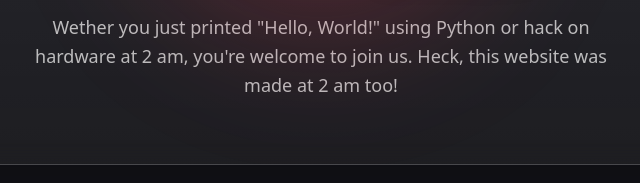
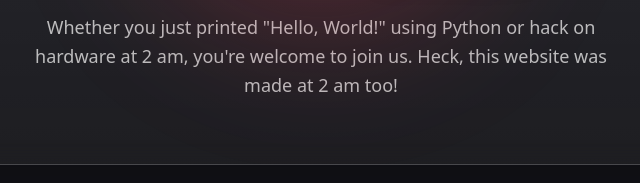
Before and after one commit to tanzeemrockz/slayerlabs, a website built with Vite: page index.html in a window 1280 px wide. Shown: the part 2301-2484 px from the top of the page, 319-959 px from the left. Built offline with nearby package versions, Linux system fonts and the light colour scheme; a web font is replaced by a local one.

Commit message:
fix typo

```diff
--- a/index.html
+++ b/index.html
@@ -206,7 +206,7 @@
                 Pull up a <span class="animate-rainbow">chair!</span>
             </h2>
             <p class="mt-4 text-white/70 text-base md:text-lg max-w-xl mx-auto leading-relaxed">
-                Wether you just printed "Hello, World!" using Python or hack on hardware at 2 am, you're welcome to join us. Heck, this website was made at 2 am too!
+                Whether you just printed "Hello, World!" using Python or hack on hardware at 2 am, you're welcome to join us. Heck, this website was made at 2 am too!
             </p>
         </div>
         <div class="mt-8 flex flex-wrap gap-4 justify-center items-center">
```
